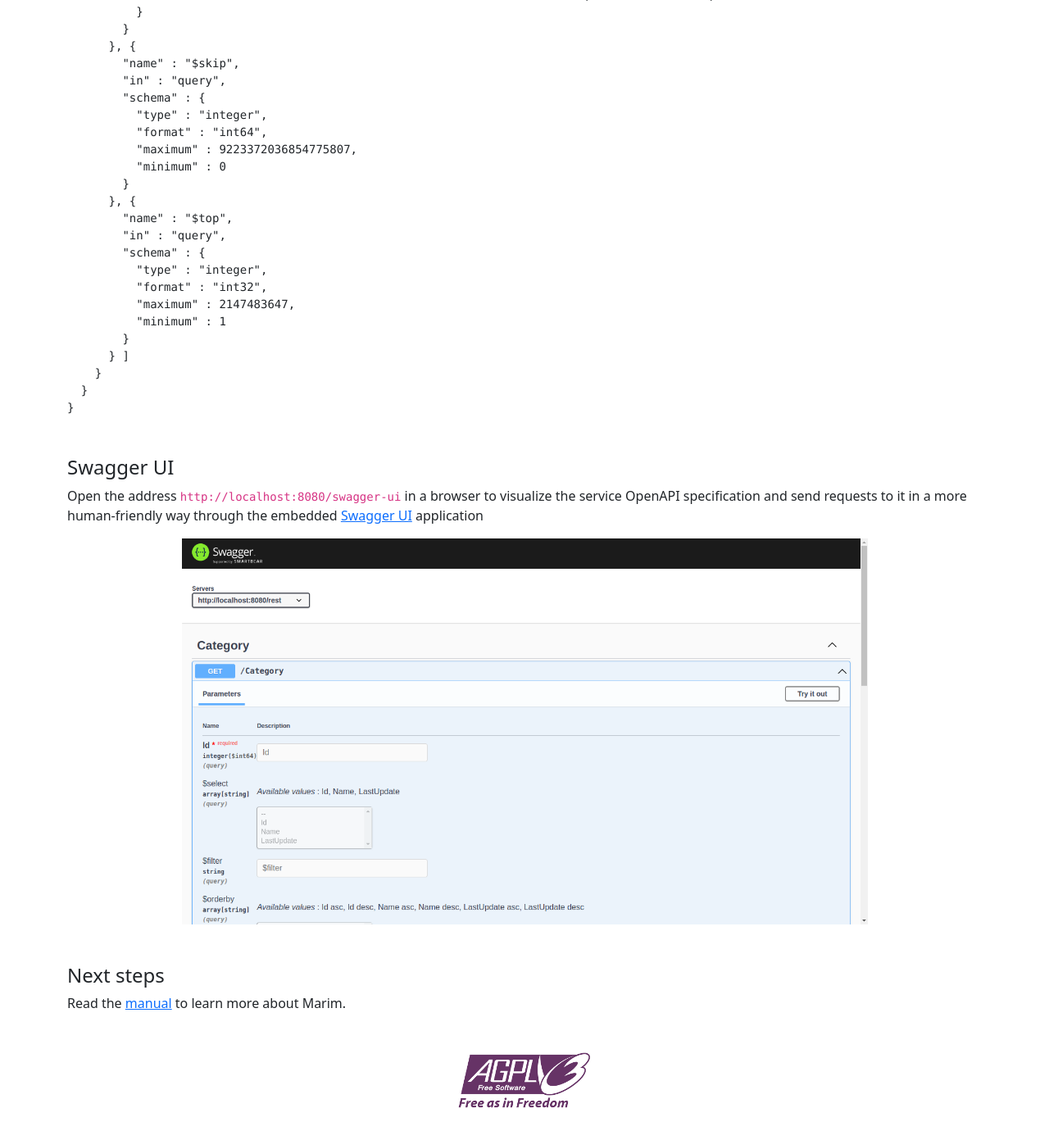
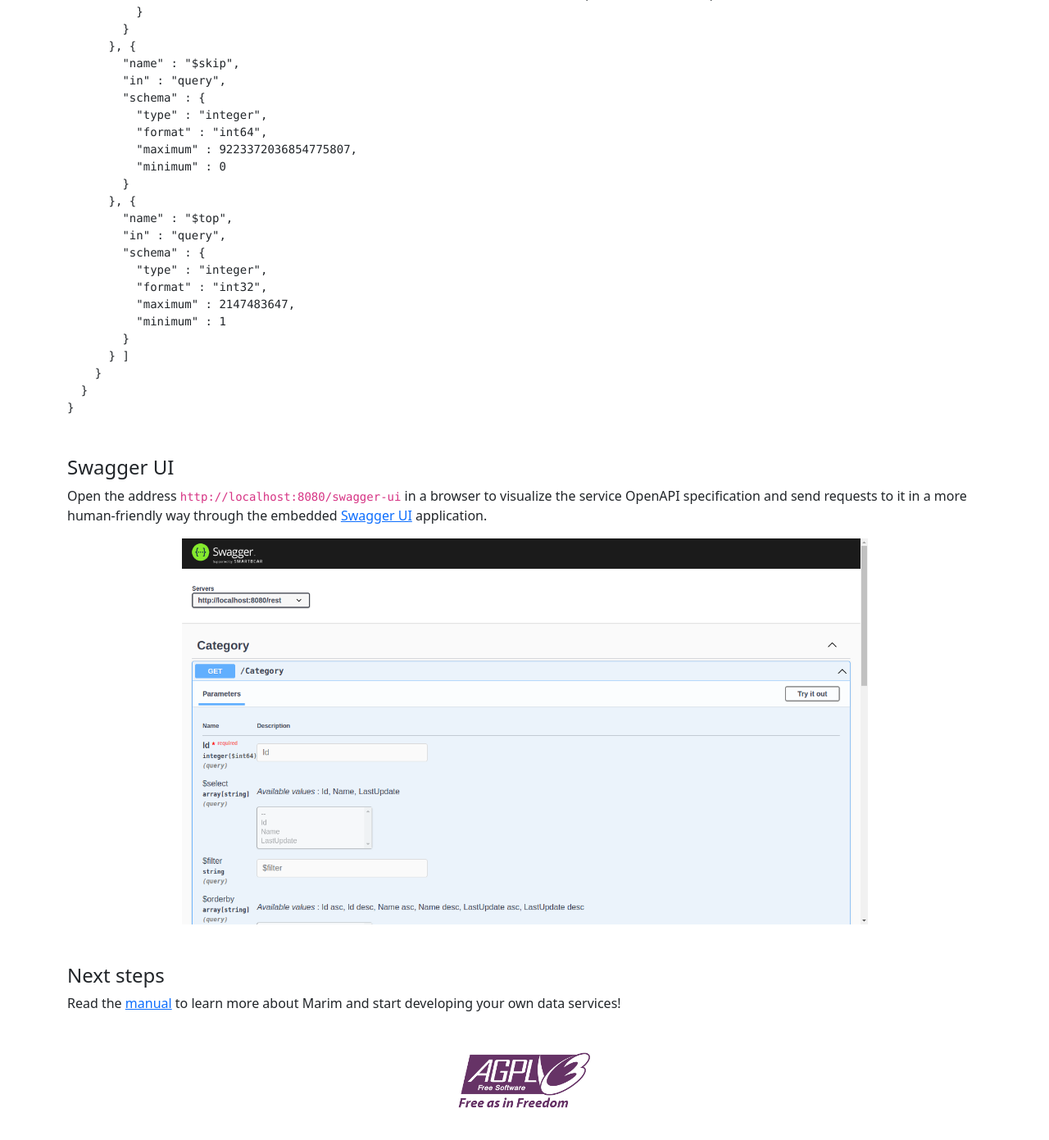
Before and after one commit to marimplatform/marimplatform.github.io, a Jekyll site: the page built from docs/tutorial.md, in a window 1280 px wide and 1400 px high, scrolled down 4984 px. Shown: the top 1391 px of the window at 82% size. Built offline with Jekyll 4.4.1, drawn with Linux system fonts in a browser that asks for light colours; a style sheet for code colours, icons or effects is not loaded.

Commit message:
Tutorial

```diff
--- a/docs/tutorial.md
+++ b/docs/tutorial.md
@@ -263,7 +263,10 @@ The service will respond
 
 #### Swagger UI
 {: .mt-5}
-Open the address `http://localhost:8080/swagger-ui` in a browser to visualize the service OpenAPI specification and send requests to it in a more human-friendly way through the embedded [Swagger UI](https://swagger.io/tools/swagger-ui/) application
+Open the address `http://localhost:8080/swagger-ui` in a browser to visualize
+the service OpenAPI specification and send requests to it in a more
+human-friendly way through the embedded
+[Swagger UI](https://swagger.io/tools/swagger-ui/) application.
 
 <div class="text-center">
     <img src="img/swagger-ui.png" style="width: 75%">
@@ -273,4 +276,4 @@ Open the address `http://localhost:8080/swagger-ui` in a browser to visualize th
 
 #### Next steps
 {: .mt-5}
-Read the [manual](/manual.html) to learn more about Marim.
+Read the [manual](/manual.html) to learn more about Marim and start developing your own data services!
```
